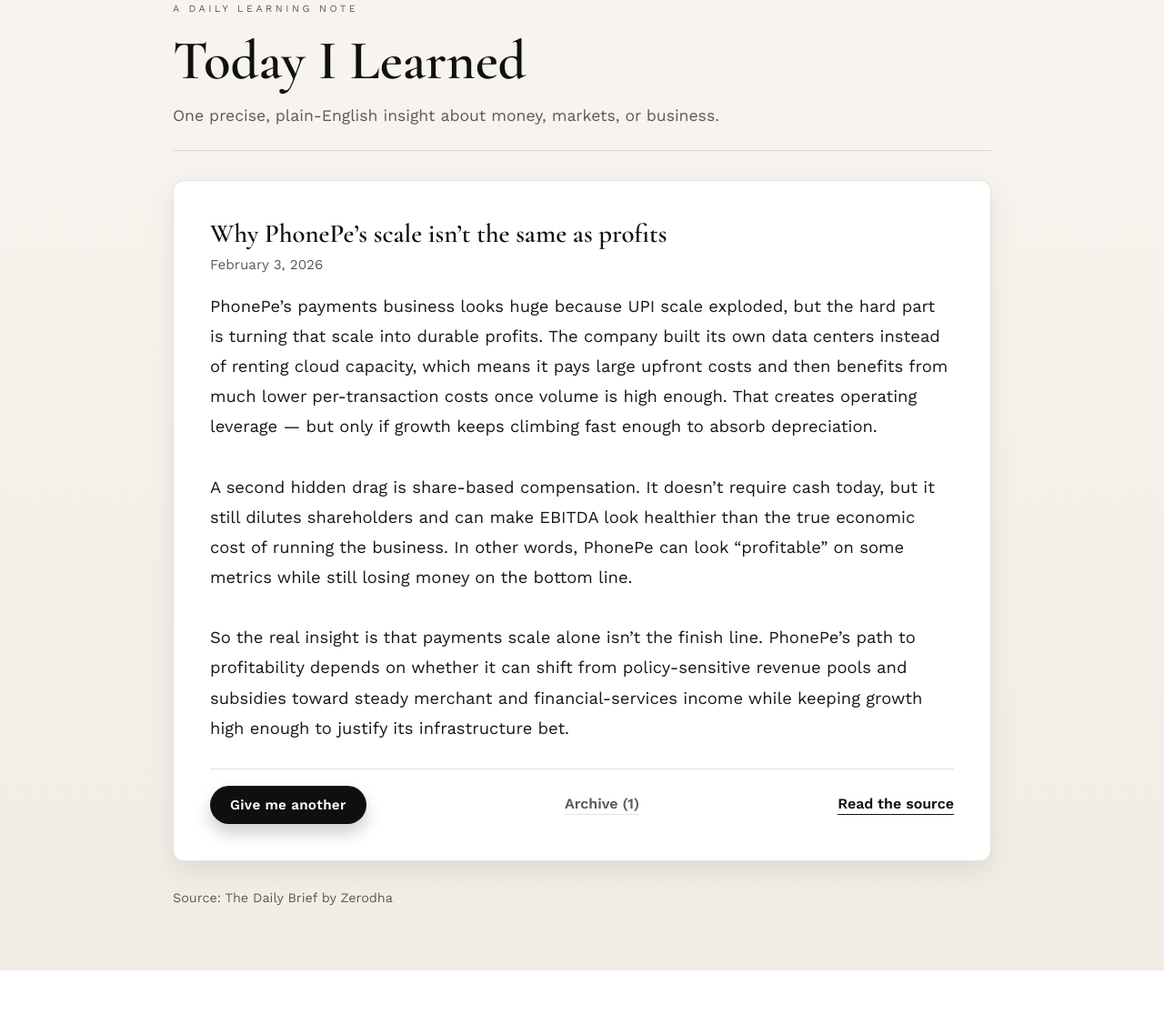
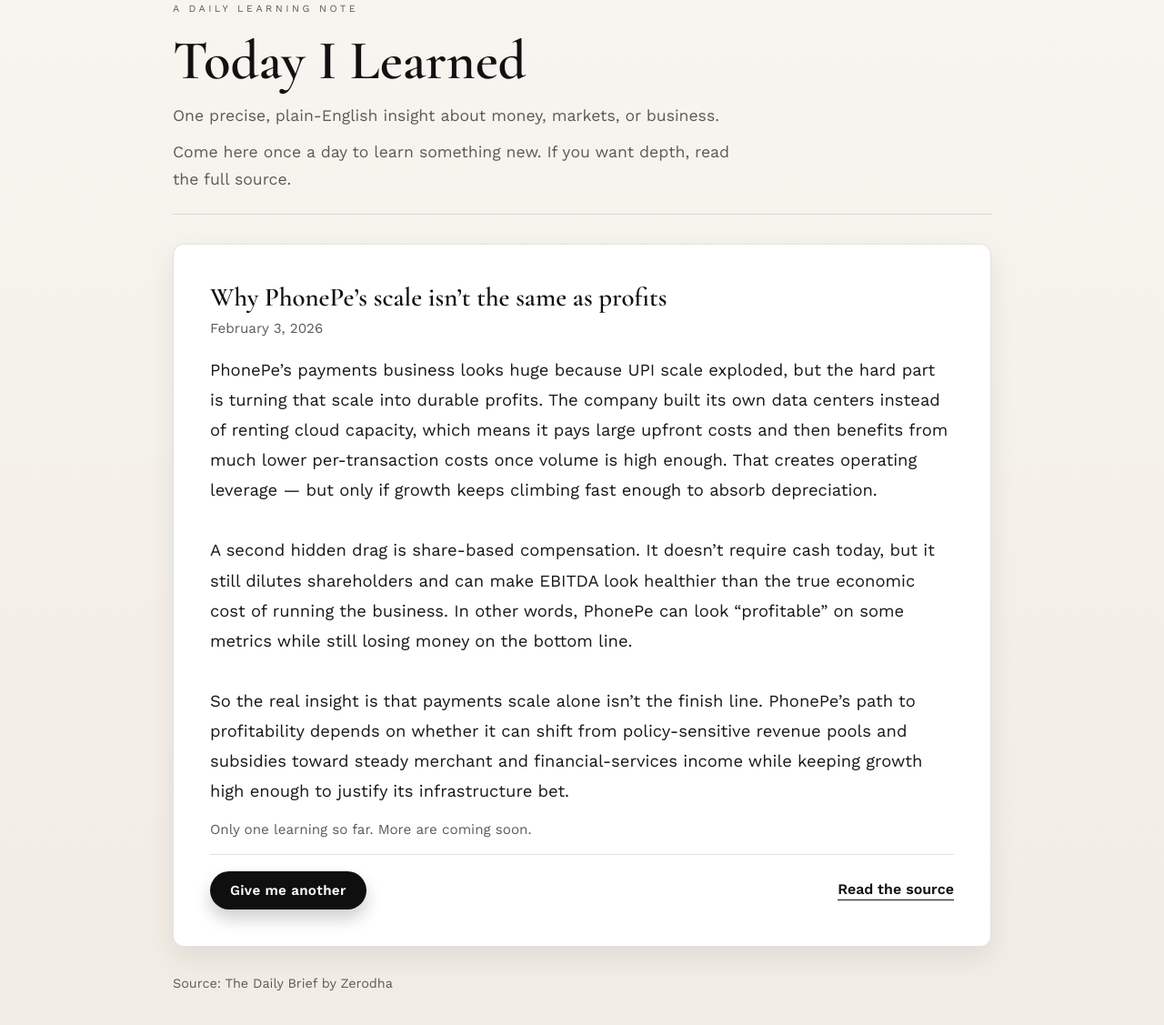
Before and after one commit to krishna-lohia/daily-learnings, a website: page index.html in a window 1280 px wide. Shown: the part 53-1180 px from the top of the page at 91% size. Before the commit the page ends 1120 px from the top, so only its background shows below. Drawn offline with nearby package versions, Linux system fonts and the light colour scheme.

Commit message:
Add idea line and remove archive counter

```diff
--- a/index.html
+++ b/index.html
@@ -12,6 +12,7 @@
             <p class="eyebrow">A daily learning note</p>
             <h1>Today I Learned</h1>
             <p class="subtitle">One precise, plain‑English insight about money, markets, or business.</p>
+            <p class="subtitle idea-line">Come here once a day to learn something new. If you want depth, read the full source.</p>
         </header>
 
         <section class="card" id="learning-container">
@@ -20,9 +21,9 @@
                 <div class="learning-date" id="learning-date"></div>
             </div>
             <div class="learning" id="learning-content"></div>
+            <div class="note" id="learning-note"></div>
             <div class="card-actions">
                 <button class="primary" id="next-learning" type="button">Give me another</button>
-                <a class="archive-link" id="archive-link" href="archive.html">Archive (0)</a>
                 <a href="#" class="article-link" id="article-link" target="_blank" rel="noopener noreferrer">Read the source</a>
             </div>
         </section>
@@ -52,6 +53,7 @@
                 document.getElementById('learning-title').textContent = 'No learning yet';
                 document.getElementById('learning-date').textContent = 'Check back tomorrow.';
                 document.getElementById('learning-content').textContent = 'We add a new insight each day.';
+                document.getElementById('learning-note').textContent = '';
                 document.getElementById('article-link').style.display = 'none';
                 return;
             }
@@ -59,6 +61,7 @@
             document.getElementById('learning-title').textContent = learning.title || 'Today\'s insight';
             document.getElementById('learning-date').textContent = formatDate(learning.date);
             document.getElementById('learning-content').textContent = learning.learning || '';
+            document.getElementById('learning-note').textContent = '';
             if (learning.articleUrl) {
                 document.getElementById('article-link').href = learning.articleUrl;
                 document.getElementById('article-link').style.display = 'inline-flex';
@@ -74,6 +77,7 @@
             }
             if (allLearnings.length === 1) {
                 renderLearning(allLearnings[0]);
+                document.getElementById('learning-note').textContent = 'Only one learning so far. More are coming soon.';
                 return;
             }
             let nextIndex = currentIndex;
@@ -91,10 +95,10 @@
                 allLearnings = Array.isArray(learnings) ? learnings : [];
                 currentIndex = 0;
                 renderLearning(allLearnings[0]);
-                const archiveLink = document.getElementById('archive-link');
-                archiveLink.textContent = `Archive (${allLearnings.length})`;
                 if (!allLearnings.length) {
                     document.getElementById('next-learning').disabled = true;
+                } else if (allLearnings.length === 1) {
+                    document.getElementById('learning-note').textContent = 'Only one learning so far. More are coming soon.';
                 }
             } catch (error) {
                 console.error('Error loading learning:', error);
--- a/style.css
+++ b/style.css
@@ -60,6 +60,10 @@ h1 {
   margin: 0;
 }
 
+.idea-line {
+  margin-top: 10px;
+}
+
 .card {
   background: var(--card);
   border: 1px solid var(--line);
@@ -91,6 +95,13 @@ h1 {
   color: #1a1816;
   margin-bottom: 28px;
   white-space: pre-wrap;
+}
+
+.note {
+  font-size: 0.95rem;
+  color: var(--muted);
+  margin-top: -12px;
+  margin-bottom: 18px;
 }
 
 .card-actions {
@@ -141,20 +152,6 @@ h1 {
 
 .article-link:hover {
   opacity: 0.65;
-}
-
-.archive-link {
-  font-weight: 600;
-  color: var(--muted);
-  text-decoration: none;
-  border-bottom: 1px solid var(--line);
-  padding-bottom: 2px;
-  transition: color 0.2s ease, border-color 0.2s ease;
-}
-
-.archive-link:hover {
-  color: var(--ink);
-  border-color: var(--ink);
 }
 
 .footer {
```
